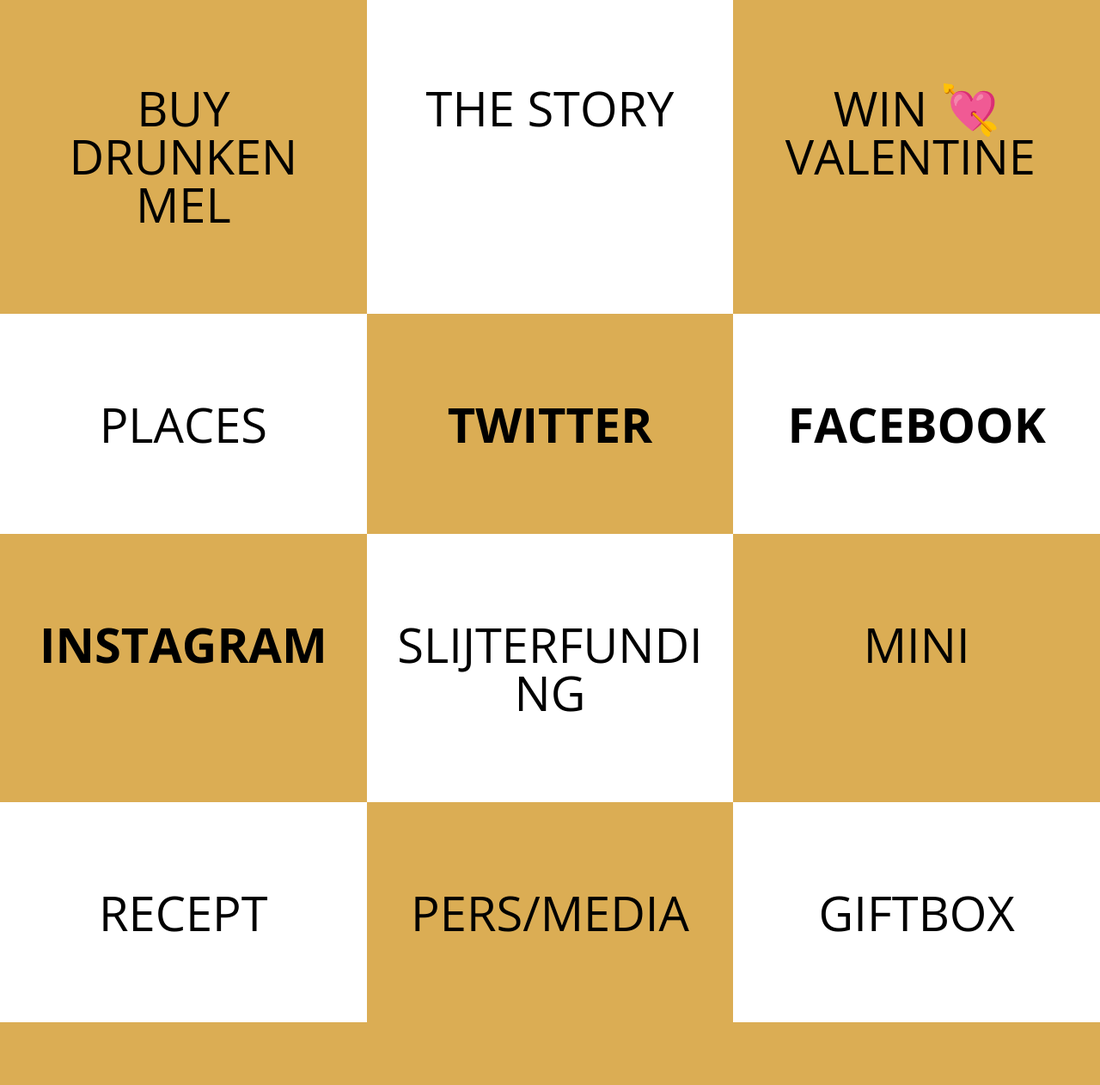
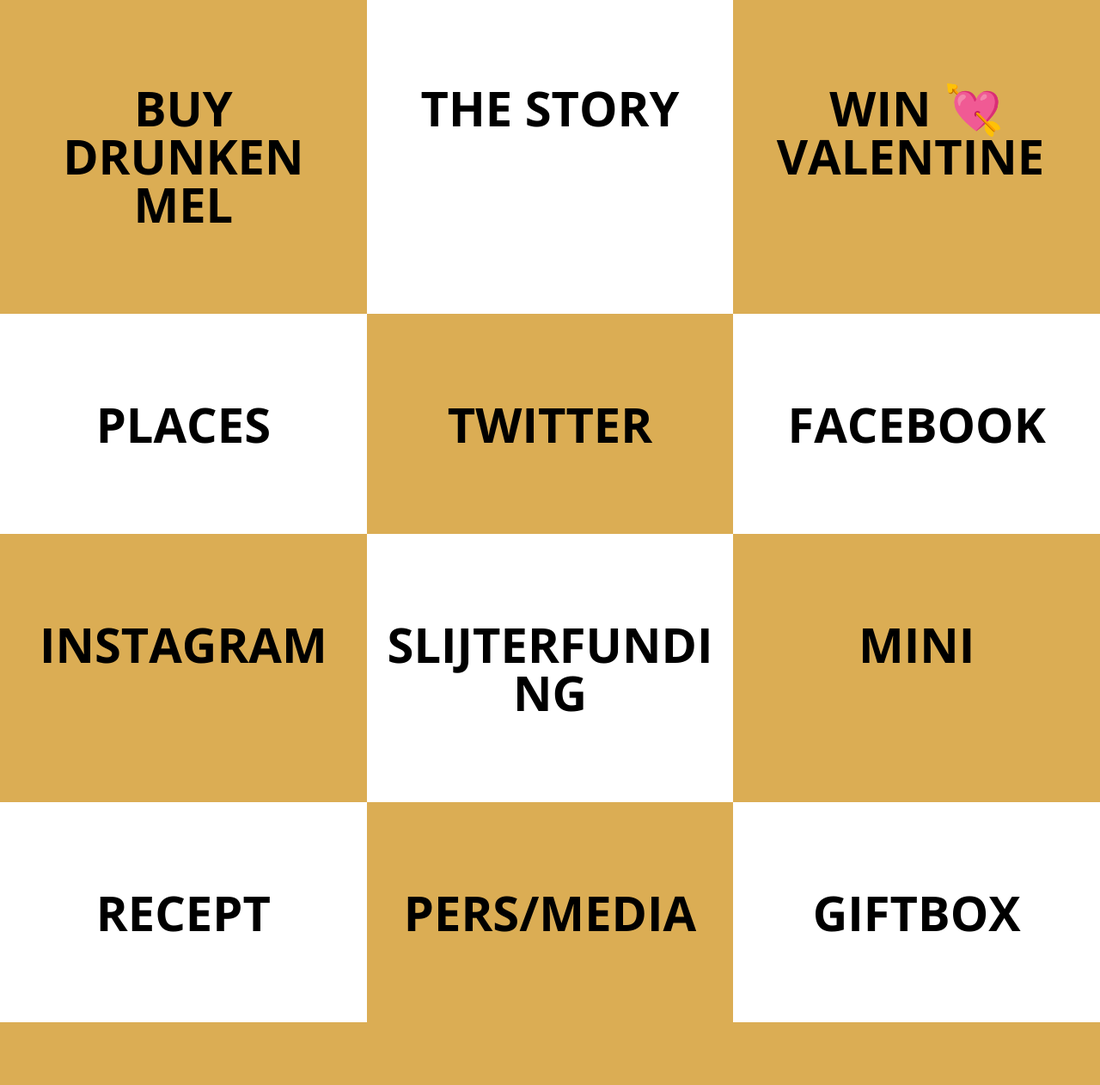
Before and after one commit to indebio/drunkenmel, a plain HTML site: page index.html in a window 1280 px wide. Shown: the part 458-1720 px from the top of the page at 86% size. Drawn offline with nearby package versions, Linux system fonts and the light colour scheme.

Commit message:
create github pages

```diff
--- a/index.html
+++ b/index.html
@@ -41,19 +41,19 @@
         <div class="row justify-content-center align-center">
             <div class="col-md-3 col-sm-6 stats-item col-md-4">
 
-                <h2 class="heading mbr-card-title mbr-fonts-style display-1"><strong><a href="https://www.drunkenmel.com/koop.html" target="_blank">BUY DRUNKEN MEL</a></strong></h2>
+                <h2 class="heading mbr-card-title mbr-fonts-style display-1"><a href="https://www.drunkenmel.com/koop.html" target="_blank"><strong>BUY DRUNKEN MEL</strong></a></h2>
 
             </div>
 
             <div class="col-md-3 col-sm-6 stats-item col-md-4">
 
-                <h2 class="heading mbr-card-title mbr-fonts-style display-1"><strong><a href="https://www.drunkenmel.com/hetverhaal.html">THE STORY</a></strong></h2>
+                <h2 class="heading mbr-card-title mbr-fonts-style display-1"><a href="https://www.drunkenmel.com/hetverhaal.html"><strong>THE STORY</strong></a></h2>
 
             </div>
 
             <div class="col-md-3 col-sm-6 stats-item col-md-4">
 
-                <h2 class="heading mbr-card-title mbr-fonts-style display-1"><strong><a href="https://www.facebook.com/DrunkenMel/posts/2311146595878749">WIN 💘 VALENTINE&nbsp;</a></strong></h2>
+                <h2 class="heading mbr-card-title mbr-fonts-style display-1"><a href="https://www.facebook.com/DrunkenMel/posts/2311146595878749"><strong>WIN 💘 VALENTINE&nbsp;</strong></a></h2>
 
             </div>
 
@@ -70,7 +70,7 @@
         <div class="row justify-content-center align-center">
             <div class="col-md-3 col-sm-6 stats-item col-md-4">
 
-                <h2 class="heading mbr-card-title mbr-fonts-style display-1"><strong><a href="https://www.drunkenmel.com/drunkenmel-dealers.html" target="_blank">PLACES</a></strong></h2>
+                <h2 class="heading mbr-card-title mbr-fonts-style display-1"><a href="https://www.drunkenmel.com/drunkenmel-dealers.html" target="_blank"><strong>PLACES</strong></a></h2>
 
             </div>
 
@@ -105,13 +105,13 @@
 
             <div class="col-md-3 col-sm-6 stats-item col-md-4">
 
-                <h2 class="heading mbr-card-title mbr-fonts-style display-1"><strong><a href="https://www.drunkenmel.com/slijterfunding.html">SLIJTERFUNDING</a></strong></h2>
+                <h2 class="heading mbr-card-title mbr-fonts-style display-1"><a href="https://www.drunkenmel.com/slijterfunding.html"><strong>SLIJTERFUNDING</strong></a></h2>
 
             </div>
 
             <div class="col-md-3 col-sm-6 stats-item col-md-4">
 
-                <h2 class="heading mbr-card-title mbr-fonts-style display-1"><strong><a href="https://www.drunkenmel.com/flesje.html" target="_blank">MINI</a></strong></h2>
+                <h2 class="heading mbr-card-title mbr-fonts-style display-1"><a href="https://www.drunkenmel.com/flesje.html" target="_blank"><strong>MINI</strong></a></h2>
 
             </div>
 
@@ -128,19 +128,19 @@
         <div class="row justify-content-center align-center">
             <div class="col-md-3 col-sm-6 stats-item col-md-4">
 
-                <h2 class="heading mbr-card-title mbr-fonts-style display-1"><strong><a href="https://www.drunkenmel.com/recepten.html" target="_blank">RECEPT</a></strong></h2>
+                <h2 class="heading mbr-card-title mbr-fonts-style display-1"><a href="https://www.drunkenmel.com/recepten.html" target="_blank"><strong>RECEPT</strong></a></h2>
 
             </div>
 
             <div class="col-md-3 col-sm-6 stats-item col-md-4">
 
-                <h2 class="heading mbr-card-title mbr-fonts-style display-1"><strong><a href="https://www.drunkenmel.com/media.html" target="_blank">PERS/MEDIA</a></strong></h2>
+                <h2 class="heading mbr-card-title mbr-fonts-style display-1"><a href="https://www.drunkenmel.com/media.html" target="_blank"><strong>PERS/MEDIA</strong></a></h2>
 
             </div>
 
             <div class="col-md-3 col-sm-6 stats-item col-md-4">
 
-                <h2 class="heading mbr-card-title mbr-fonts-style display-1"><strong><a href="https://www.drunkenmel.com/giftbox.html" target="_blank">GIFTBOX</a></strong></h2>
+                <h2 class="heading mbr-card-title mbr-fonts-style display-1"><a href="https://www.drunkenmel.com/giftbox.html" target="_blank"><strong>GIFTBOX</strong></a></h2>
 
             </div>
 
```
Also changed, not shown: 1 other file.
